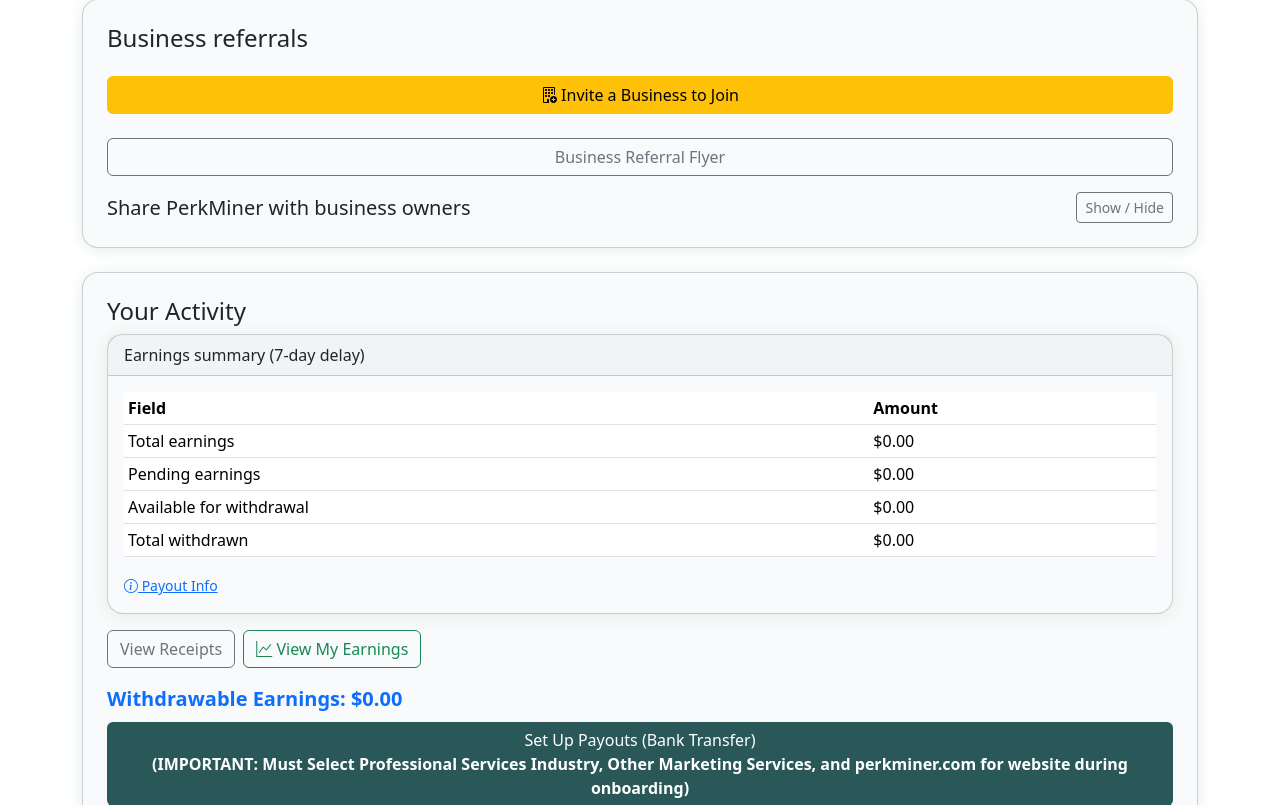
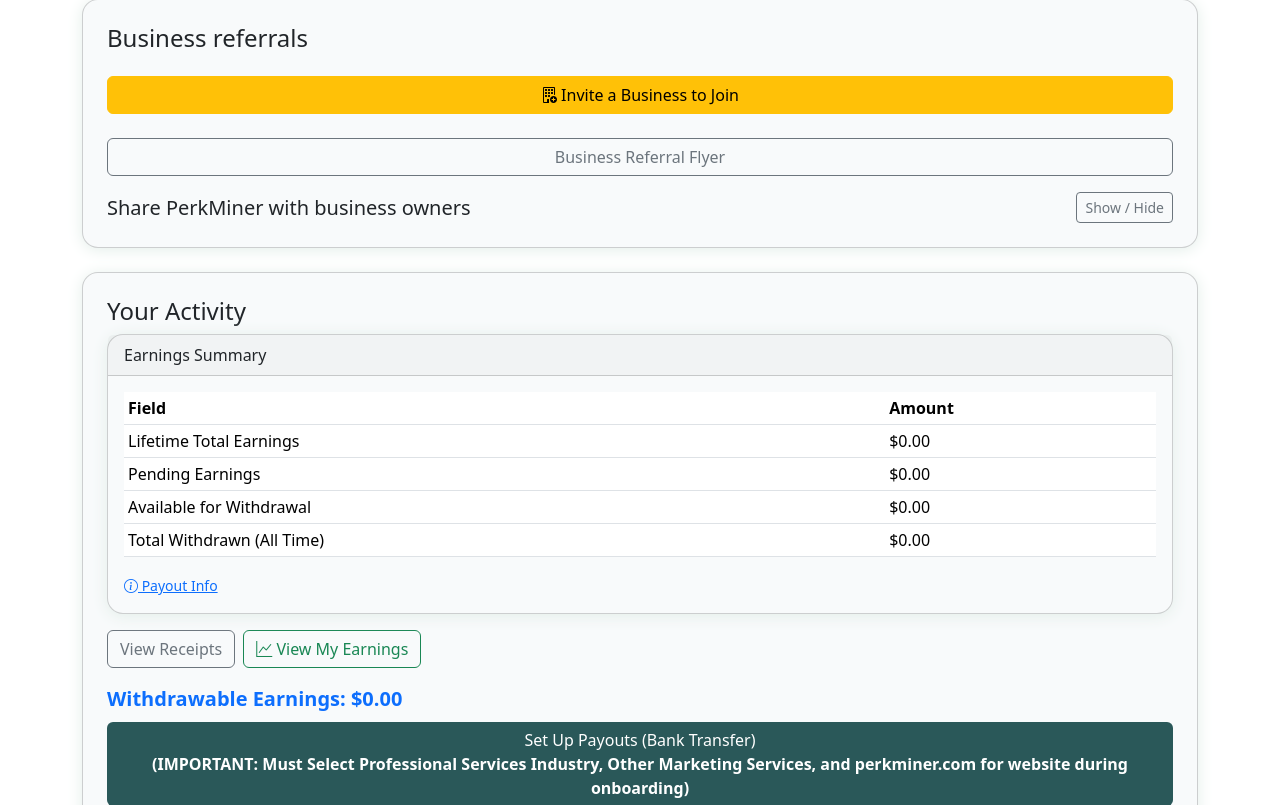
Before and after one commit to joejmendezsr/perkminer-live, a Flask app: page /dashboard in a window 1280 px wide. Shown: the part 858-1663 px from the top of the page. Run offline with Flask 3, Linux system fonts and the light colour scheme; a user stored in the database is signed in; some libraries are stand-ins or nearby versions.

Commit message:
updated earnings wording in both dashboards

```diff
--- a/templates/dashboard.html
+++ b/templates/dashboard.html
@@ -532,7 +532,7 @@
 <div class="mb-3">
   <div class="card mb-3">
     <div class="card-header">
-      Earnings summary (7-day delay)
+      Earnings Summary
     </div>
     <div class="card-body">
       <table class="table table-sm">
@@ -544,19 +544,19 @@
         </thead>
         <tbody>
           <tr>
-            <td>Total earnings</td>
+            <td>Lifetime Total Earnings</td>
             <td>${{ "{:,.2f}".format(total_earnings or 0) }}</td>
           </tr>
           <tr>
-            <td>Pending earnings</td>
+            <td>Pending Earnings</td>
             <td>${{ "{:,.2f}".format(pending_earnings or 0) }}</td>
           </tr>
           <tr>
-            <td>Available for withdrawal</td>
+            <td>Available for Withdrawal</td>
             <td>${{ "{:,.2f}".format(net_available_earnings or 0) }}</td>
           </tr>
           <tr>
-            <td>Total withdrawn</td>
+            <td>Total Withdrawn (All Time)</td>
             <td>${{ "{:,.2f}".format(withdrawn_total or 0) }}</td>
           </tr>
         </tbody>
@@ -674,7 +674,7 @@
   {% if current_user.has_role('silent_investor') %}
     <div class="card mt-4">
       <div class="card-header">
-        Silent investor earnings (7-day delay)
+        Silent investor Earnings
       </div>
       <div class="card-body">
         <table class="table table-sm">
@@ -686,19 +686,19 @@
           </thead>
           <tbody>
             <tr>
-              <td>Total investor earnings</td>
+              <td>Lifetime Total Investor Earnings</td>
               <td>${{ "{:,.2f}".format(investor_total or 0) }}</td>
             </tr>
             <tr>
-              <td>Pending investor earnings</td>
+              <td>Pending Investor Earnings</td>
               <td>${{ "{:,.2f}".format(investor_pending or 0) }}</td>
             </tr>
             <tr>
-              <td>Available for withdrawal</td>
+              <td>Available for Withdrawal</td>
               <td>${{ "{:,.2f}".format(investor_net_available or 0) }}</td>
             </tr>
             <tr>
-              <td>Total withdrawn</td>
+              <td>Total Withdrawn (All Time)</td>
               <td>${{ "{:,.2f}".format(investor_withdrawn_total or 0) }}</td>
             </tr>
           </tbody>
```
Also changed, not shown: templates/business_dashboard.html (+5 -5 lines).
